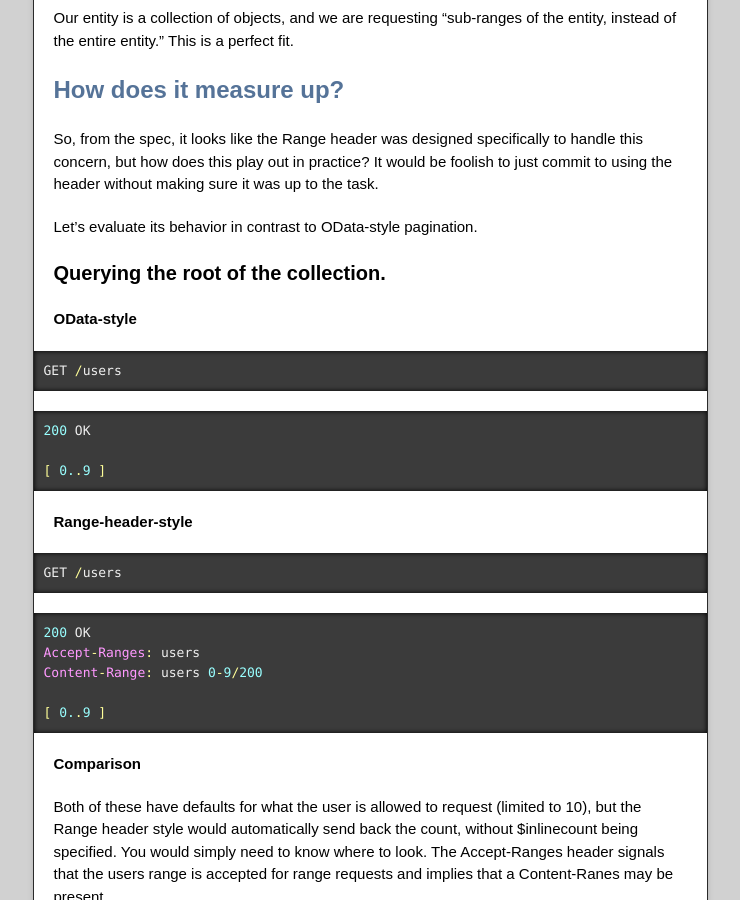
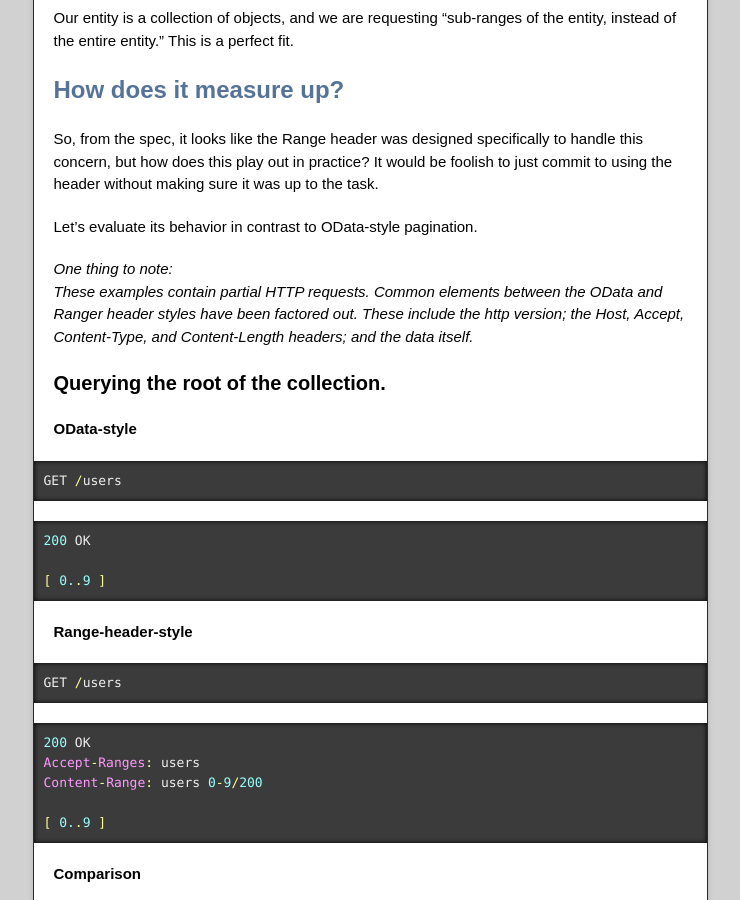
Before and after one commit to otac0n/otac0n.github.com, a Jekyll site: the page built from blog/drafts/range-header-i-choose-you.md, in a window 1280 px wide and 900 px high, scrolled down 886 px. Shown: the whole window, without its empty margins (270-1010 px from the left). Built offline with Jekyll 4.4.1, drawn with Linux system fonts in a browser that asks for light colours; nearby versions of some CDN libraries; Markdown is read by kramdown in place of the engine named in the settings.

Commit message:
Added clarification paragraph.

```diff
--- a/blog/drafts/range-header-i-choose-you.md
+++ b/blog/drafts/range-header-i-choose-you.md
@@ -20,6 +20,9 @@ Our entity is a collection of objects, and we are requesting "sub-ranges of the
 So, from the spec, it looks like the `Range` header was designed specifically to handle this concern, but how does this play out in practice?  It would be foolish to just commit to using the header without making sure it was up to the task.
 
 Let's evaluate its behavior in contrast to OData-style pagination.
+
+*One thing to note:
+These examples contain partial HTTP requests.  Common elements between the OData and Ranger header styles have been factored out.  These include the http version; the `Host`, `Accept`, `Content-Type`, and `Content-Length` headers; and the data itself.*
 
 ### Querying the root of the collection. ###
 
```
